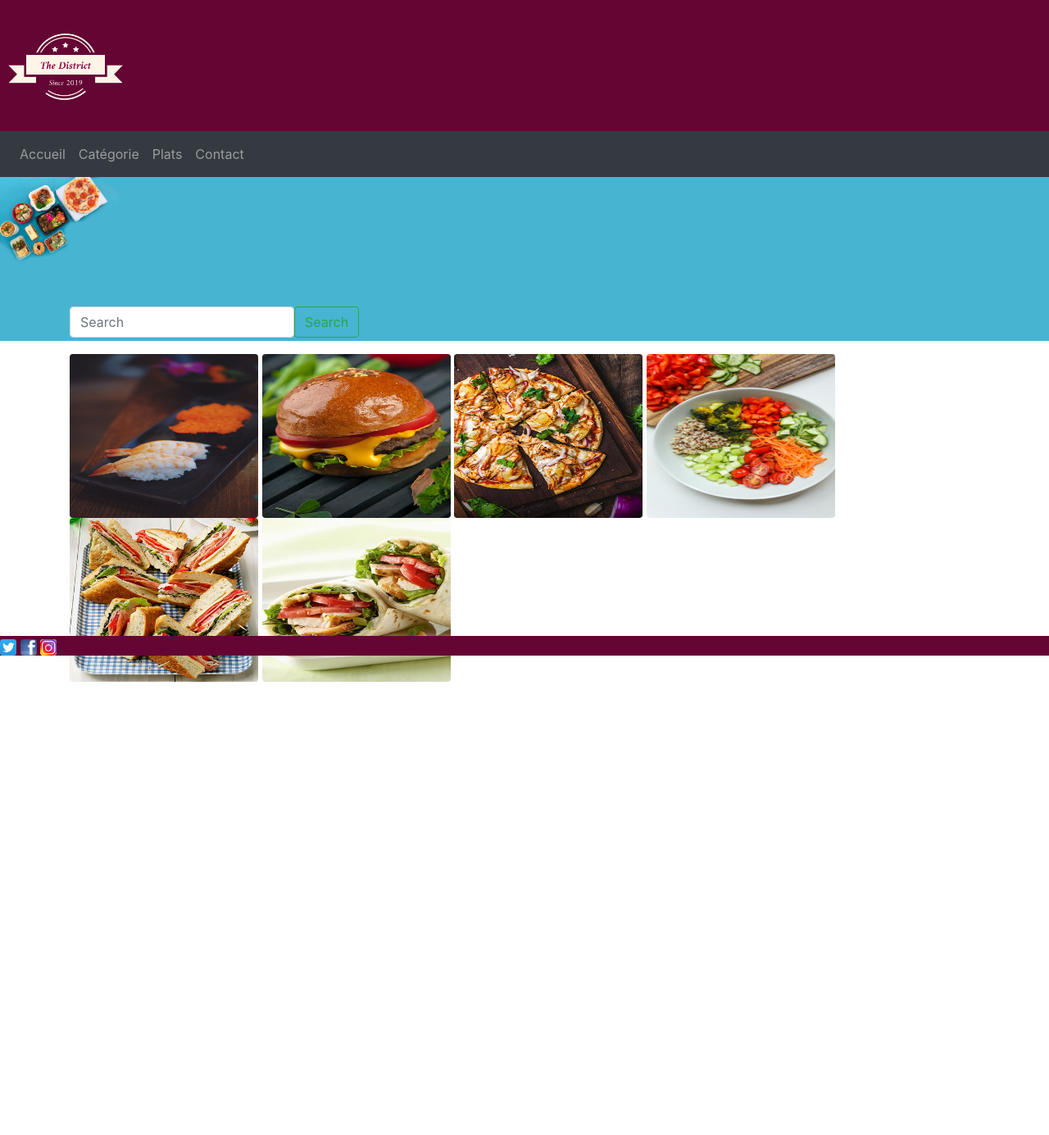
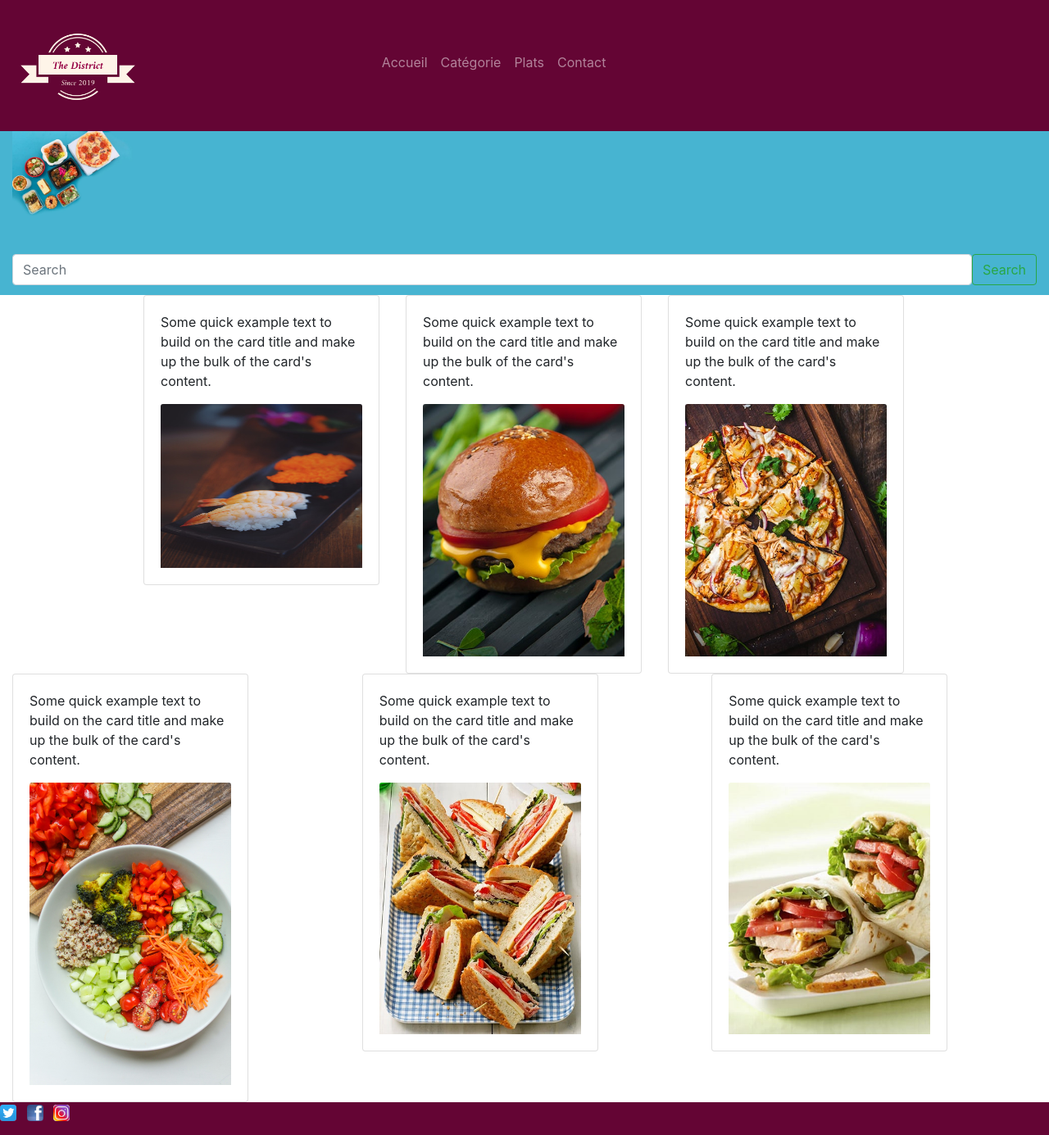
Before and after one commit to Khaaneki/MSDIW, a PHP site: page /distrcit/index.html in a window 1280 px wide. Shown: the whole page at 82% size. Before the commit the page ends 832 px from the top, so only its background shows below. Run offline with PHP 8.4, Linux system fonts and the light colour scheme.

Commit message:
The District

```diff
--- a/distrcit/assets/css/style.css
+++ b/distrcit/assets/css/style.css
@@ -7,11 +7,9 @@ background: rgb(100, 5, 52);
 width: 100%;
 height: 70%;
 }
-.parent {
-    border: 0px;
-    display: flex;
+.box1 {
+    background: rgb(100, 5, 52);
     width: 100%;
-    height: 100%;
 }
 @media (max-width: 768px) {
     .box3 {
--- a/distrcit/index.html
+++ b/distrcit/index.html
@@ -8,19 +8,16 @@
     <link rel="stylesheet" href="assets/css/style.css">
 </head>
 <body>
-    <script src="https://code.jquery.com/jquery-3.4.1.slim.min.js" integrity="sha384-J6qa4849blE2+poT4WnyKhv5vZF5SrPo0iEjwBvKU7imGFAV0wwj1yYfoRSJoZ+n" crossorigin="anonymous"></script>
-    <script src="https://cdn.jsdelivr.net/npm/popper.js@1.16.0/dist/umd/popper.min.js" integrity="sha384-Q6E9RHvbIyZFJoft+2mJbHaEWldlvI9IOYy5n3zV9zzTtmI3UksdQRVvoxMfooAo" crossorigin="anonymous"></script>
-    <script src="https://stackpath.bootstrapcdn.com/bootstrap/4.4.1/js/bootstrap.min.js" integrity="sha384-wfSDF2E50Y2D1uUdj0O3uMBJnjuUD4Ih7YwaYd1iqfktj0Uod8GCExl3Og8ifwB6" crossorigin="anonymous"></script>
-    <div class="container-fluid mx-0 px-0">
+ <div class="container-fluid">
 <header>
-    <div class="logo">
-<div class="box">
+<div class="row" style="background-color:  rgb(100, 5, 52);">
+    <div class="col-4">
         <a href="./index.html">
-        <img src="assets/img/logo/logo_transparent.png" alt="District_logo" height="160" width="160">
+        <img src="assets/img/logo/logo_transparent.png" class="img-fluid" alt="District_logo" style="max-height: 160px;">
         </a>
     </div>
-    </div>
-    <nav class="navbar navbar-expand-sm bg-dark navbar-dark">
+    <div class="col-8 pt-5">
+        <nav class="navbar navbar-expand-sm bg-rgb(100,5,52) navbar-dark">
             <button class="navbar-toggler" type="button" data-toggle="collapse" data-target="#collapsibleNavbar">
             <span class="navbar-toggler-icon"></span>
             </button>
@@ -41,56 +38,111 @@
             </ul>
         </div>
         </nav>
+    </div>
+</div>
 </header>
  <div class="row">
-    <div class="col-12" style="min-height: 75px;max-height: 200px;background-color: rgba(71,180,209,255)">
+    <div class="col-12" style="min-height: 70px;max-height: 200px;background-color: rgba(71,180,209,255)">
     <img src="assets/img/back/bg.jpg" class="img-fluid" alt="background" style="min-height: 40%; max-height: 75%;">
-    <nav class="navbar bg-body-tertiary">
-        <div class="container">
+        <!-- <div class="col-8 pt-5" style="background-color: rgba(71,180,209,255);"> -->
           <form class="d-flex" role="search">
-            <input class="form-control me-2" type="search" placeholder="Search" aria-label="Search">
+            <input class="form-control" type="search" placeholder="Search" aria-label="Search">
             <button class="btn btn-outline-success" type="submit">Search</button>
-          </form>
-        </div>
-      </nav>
     </div>
 </div>
-<div class="container mt-3">
-    <a href="/Catégorie.html">
-    <img src="assets/img/cat/asian_food_cat.jpg" width="230" height="200"  class="rounded" alt="asian">
+<div class="row justify-content-center">
+    <div class="col-3">
+        <a href="/Catégorie.html"></a>
+        <div class="card text-bg-primary mb-3" style="max-width: 18rem;">
+            <div class="card-body">
+              <p class="card-text">Some quick example text to build on the card title and make up the bulk of the card's content.</p>
+            <img src="assets/img/cat/asian_food_cat.jpg" width="230" height="200" class="card-img-top" alt="asian">
         </a>
-<a href="/Catégorie.html">
-    <img src="assets/img/cat/burger_cat.jpg" width="230" height="200" class="rounded" alt="burger">
+
+            </div>
+        </div>
+    </div>
+    <div class="col-3">
+        <a href="/Catégorie.html"></a>
+        <div class="card" style="width: 18rem;">
+            <div class="card-body">
+              <p class="card-text">Some quick example text to build on the card title and make up the bulk of the card's content.</p>
+        <img src="assets/img/cat/burger_cat.jpg" class="card-img-top" alt="asian">
         </a>
-    <a href="/Catégorie.html">
-    <img src="assets/img/cat/pizza_cat.jpg" width="230" height="200"  class="rounded" alt="pizza">
+
+            </div>
+        </div>
+    </div>
+    <div class="col-3">
+        <a href="/Catégorie.html"></a>
+        <div class="card" style="width: 18rem;">
+            <div class="card-body">
+              <p class="card-text">Some quick example text to build on the card title and make up the bulk of the card's content.</p>
+            <img src="assets/img/cat/pizza_cat.jpg" class="card-img-top" alt="asian">
         </a>
-<a href="/Catégorie.html">
-    <img src="assets/img/cat/salade_cat.jpg" width="230" height="200" class="rounded" alt="salade">
+
+            </div>
+        </div>
+    </div>
+    <div class="col-4">
+        <a href="/Catégorie.html"></a>
+        <div class="card" style="width: 18rem;">
+            <div class="card-body">
+              <p class="card-text">Some quick example text to build on the card title and make up the bulk of the card's content.</p>
+            <img src="assets/img/cat/salade_cat.jpg" class="card-img-top" alt="asian">
         </a>
-<a href="/Catégorie.html">
-    <img src="assets/img/cat/sandwich_cat.jpg" width="230" height="200"  class="rounded" alt="sandwich">
+
+            </div>
+        </div>
+    </div>
+    <div class="col-4">
+        <a href="/Catégorie.html"></a>
+        <div class="card" style="width: 18rem;">
+            <div class="card-body">
+              <p class="card-text">Some quick example text to build on the card title and make up the bulk of the card's content.</p>
+            <img src="assets/img/cat/sandwich_cat.jpg" class="card-img-top" alt="asian">
         </a>
-<a href="/Catégorie.html">
-    <img src="assets/img/cat/wrap_cat.jpg" width="230" height="200"  class="rounded" alt="wrap">
+
+            </div>
+        </div>
+    </div>
+    <div class="col-4">
+        <a href="/Catégorie.html"></a>
+        <div class="card" style="width: 18rem;">
+            <div class="card-body">
+              <p class="card-text">Some quick example text to build on the card title and make up the bulk of the card's content.</p>
+            <img src="assets/img/cat/wrap_cat.jpg" class="card-img-top" alt="asian">
         </a>
+
+            </div>
+        </div>
+    </div>
 </div>
 <footer>
-    <div class="fixed-bottom">
-        <div class="box">
-            <nav>
-                <a href="https://twitter.com/?lang=fr">
-                    <img src="assets/img/logo/twitter.png" width="20" height="20"  class="rounded" alt="wrap">
+    <div class="row">
+        <div class="box1">
+            <div class="">
+            <ul class="list-inline">
+                <li class="list-inline-item"><a href="https://twitter.com/?lang=fr">
+                    <img src="assets/img/logo/twitter.png" width="20" height="20"  class="rounded" alt="twitter">
                 </a>
-                <a href="https://fr-fr.facebook.com/">
-                    <img src="assets/img/logo/Facebook.jpg" width="20" height="20"  class="rounded" alt="wrap">
+                </li>
+                <li class="list-inline-item"><a href="https://fr-fr.facebook.com/">
+                    <img src="assets/img/logo/Facebook.jpg" width="20" height="20"  class="rounded" alt="facebook">
                 </a>
-                <a href="https://www.instagram.com/">
-                    <img src="assets/img/logo/Instagram.png" width="20" height="20"  class="rounded" alt="wrap">
+                </li>
+                <li class="list-inline-item"><a href="https://www.instagram.com/">
+                    <img src="assets/img/logo/Instagram.png" width="20" height="20"  class="rounded" alt="instagram">
                 </a>
-            </nav>
+                </li>
+              </ul>
+            </div>
         </div>
     </div>
 </footer>
+</div>
+<script src="https://code.jquery.com/jquery-3.4.1.slim.min.js" integrity="sha384-J6qa4849blE2+poT4WnyKhv5vZF5SrPo0iEjwBvKU7imGFAV0wwj1yYfoRSJoZ+n" crossorigin="anonymous"></script>
+<script src="https://cdn.jsdelivr.net/npm/popper.js@1.16.0/dist/umd/popper.min.js" integrity="sha384-Q6E9RHvbIyZFJoft+2mJbHaEWldlvI9IOYy5n3zV9zzTtmI3UksdQRVvoxMfooAo" crossorigin="anonymous"></script>
+<script src="https://stackpath.bootstrapcdn.com/bootstrap/4.4.1/js/bootstrap.min.js" integrity="sha384-wfSDF2E50Y2D1uUdj0O3uMBJnjuUD4Ih7YwaYd1iqfktj0Uod8GCExl3Og8ifwB6" crossorigin="anonymous"></script>
 </body>
 </html>
```
Also changed, not shown: distrcit/assets/css/test.css (added, +63 -0 lines), distrcit/test.html (+114 -32 lines). Lines whose indentation alone changed are shown as unchanged.
